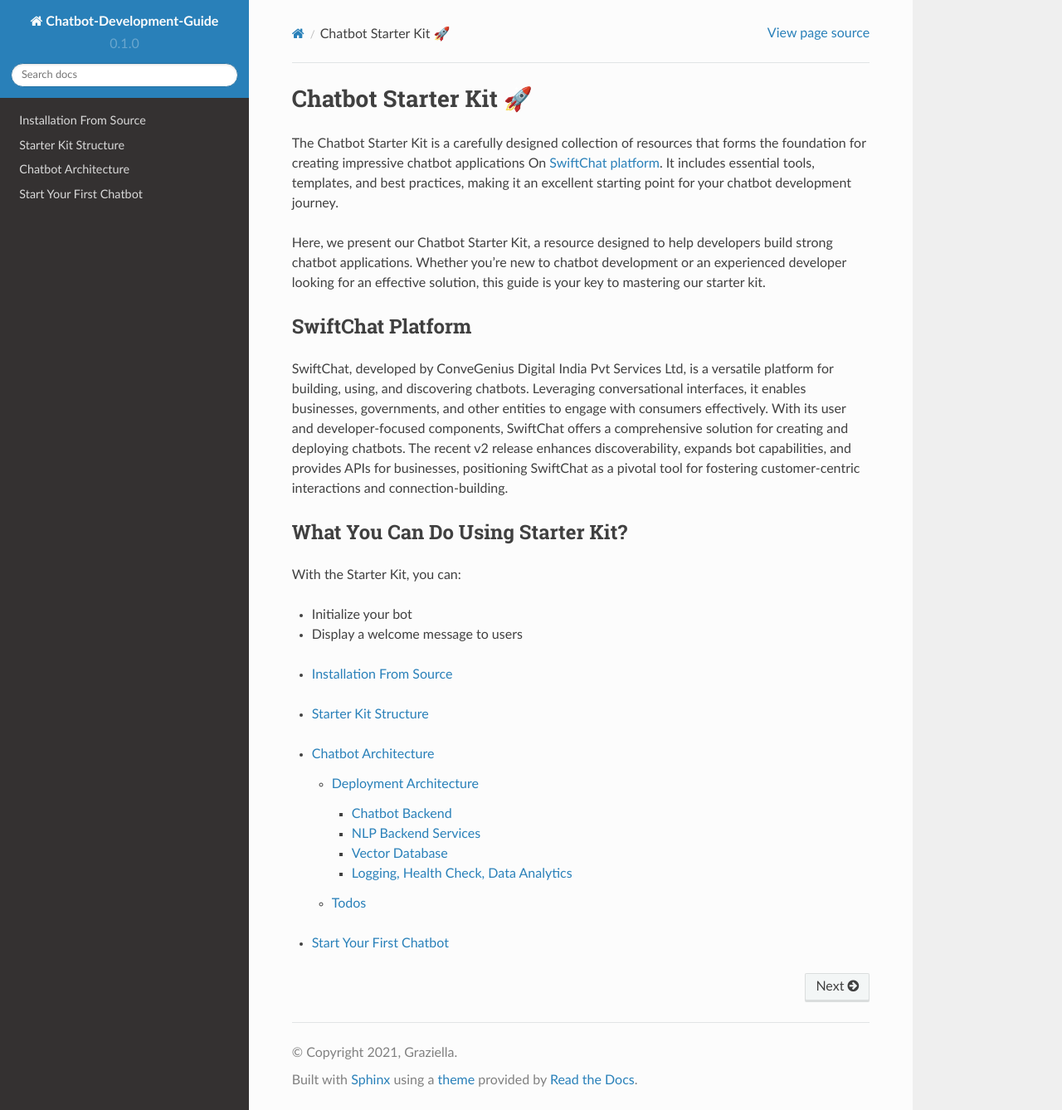
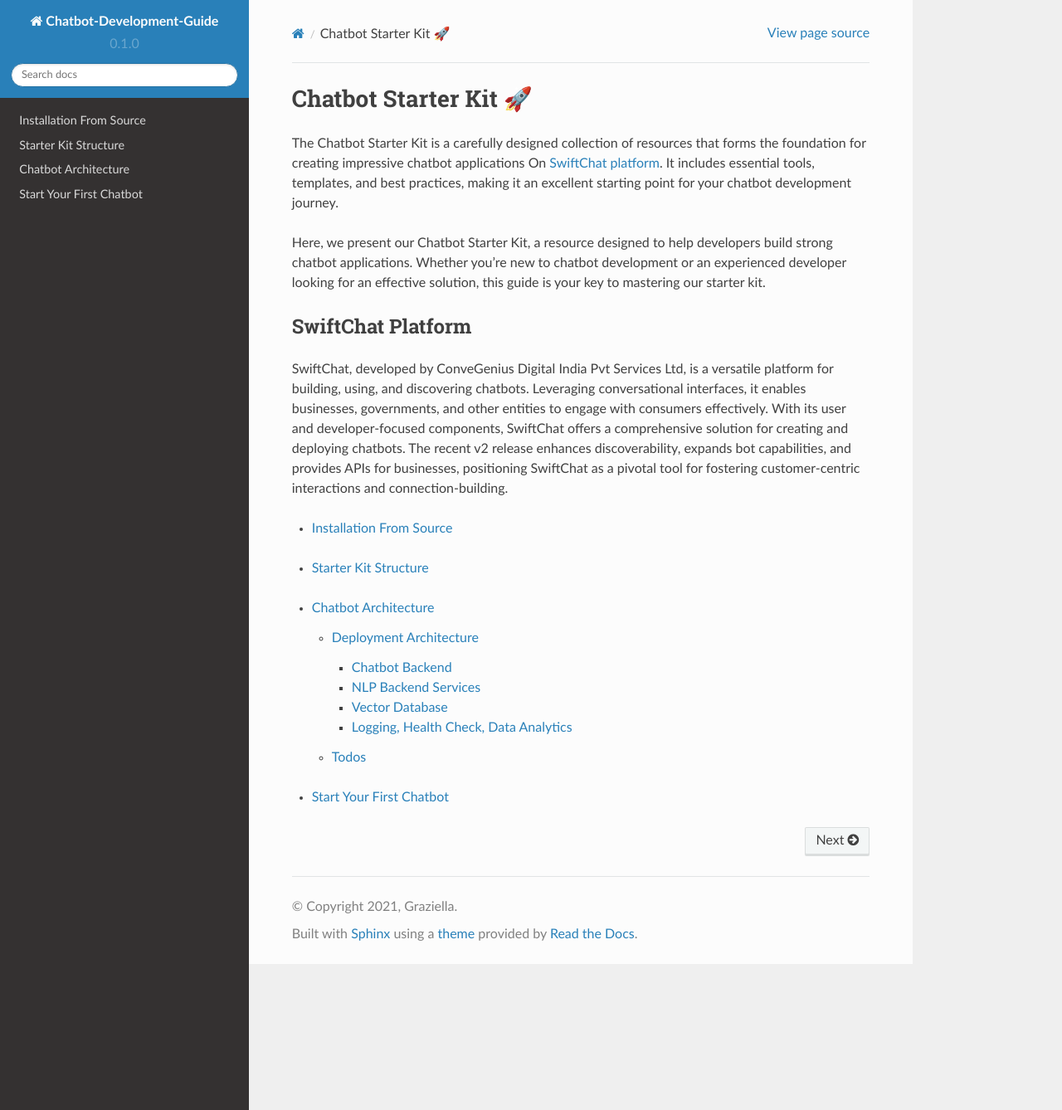
Before and after one commit to Priyanka-sharma181/Chatbot-Development-Guide, a Sphinx documentation site: the page built from docs/source/index.rst, in a window 1280 px wide and 1338 px high. Shown: the whole window at 83% size. Built offline with Sphinx 7.4.7 and the Read the Docs theme 2.0.0, drawn with Linux system fonts in a browser that asks for light colours.

Commit message:
adding new toc

```diff
--- a/docs/source/index.rst
+++ b/docs/source/index.rst
@@ -8,13 +8,6 @@
 SwiftChat Platform
 ------------------------
 SwiftChat, developed by ConveGenius Digital India Pvt Services Ltd, is a versatile platform for building, using, and discovering chatbots. Leveraging conversational interfaces, it enables businesses, governments, and other entities to engage with consumers effectively. With its user and developer-focused components, SwiftChat offers a comprehensive solution for creating and deploying chatbots. The recent v2 release enhances discoverability, expands bot capabilities, and provides APIs for businesses, positioning SwiftChat as a pivotal tool for fostering customer-centric interactions and connection-building.
-
-What You Can Do Using Starter Kit?
-------------------------
-With the Starter Kit, you can:
-
-- Initialize your bot
-- Display a welcome message to users
 
 .. toctree::
    installation.rst
```
Also changed, not shown: docs/source/repo_structure.rst (+7 -0 lines).
